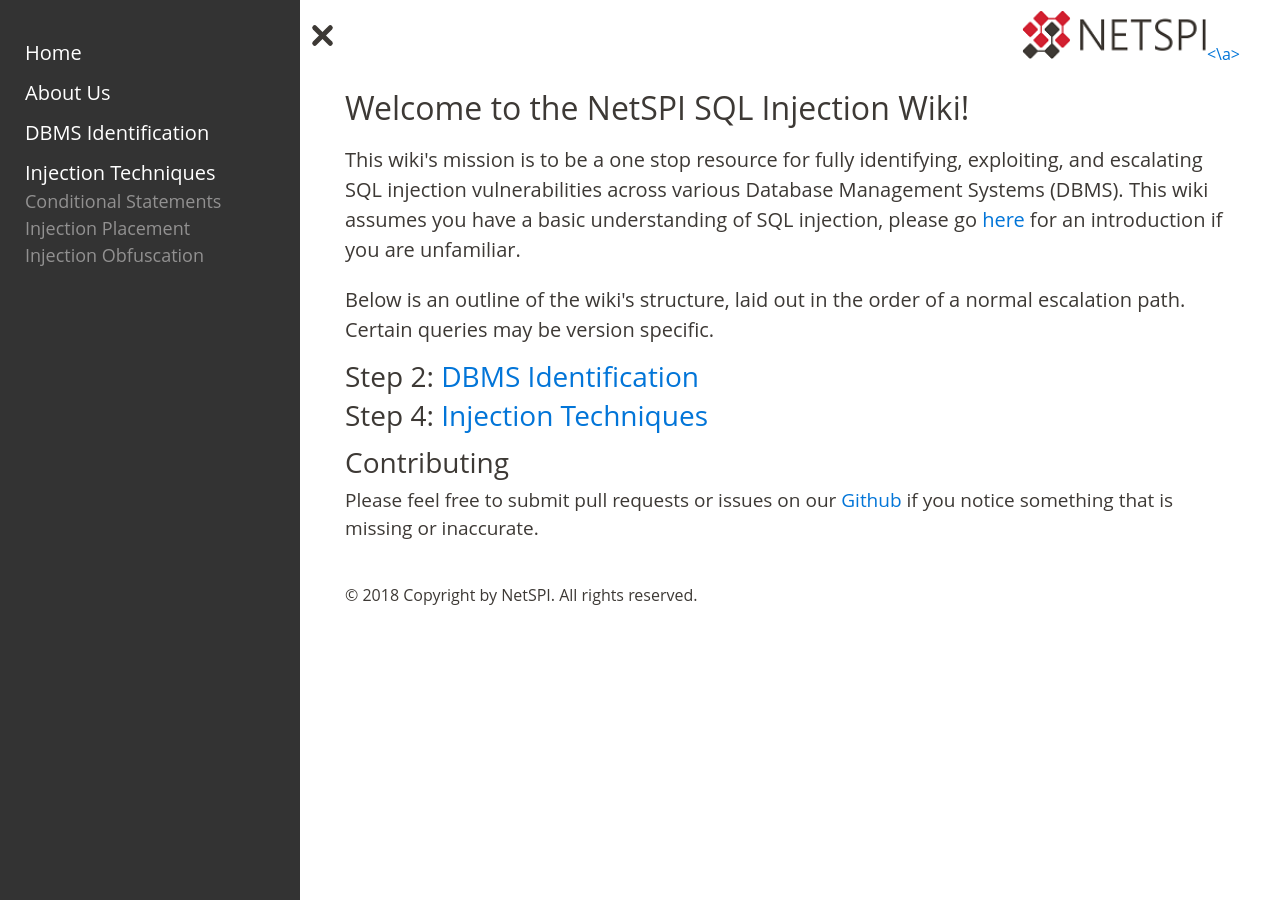
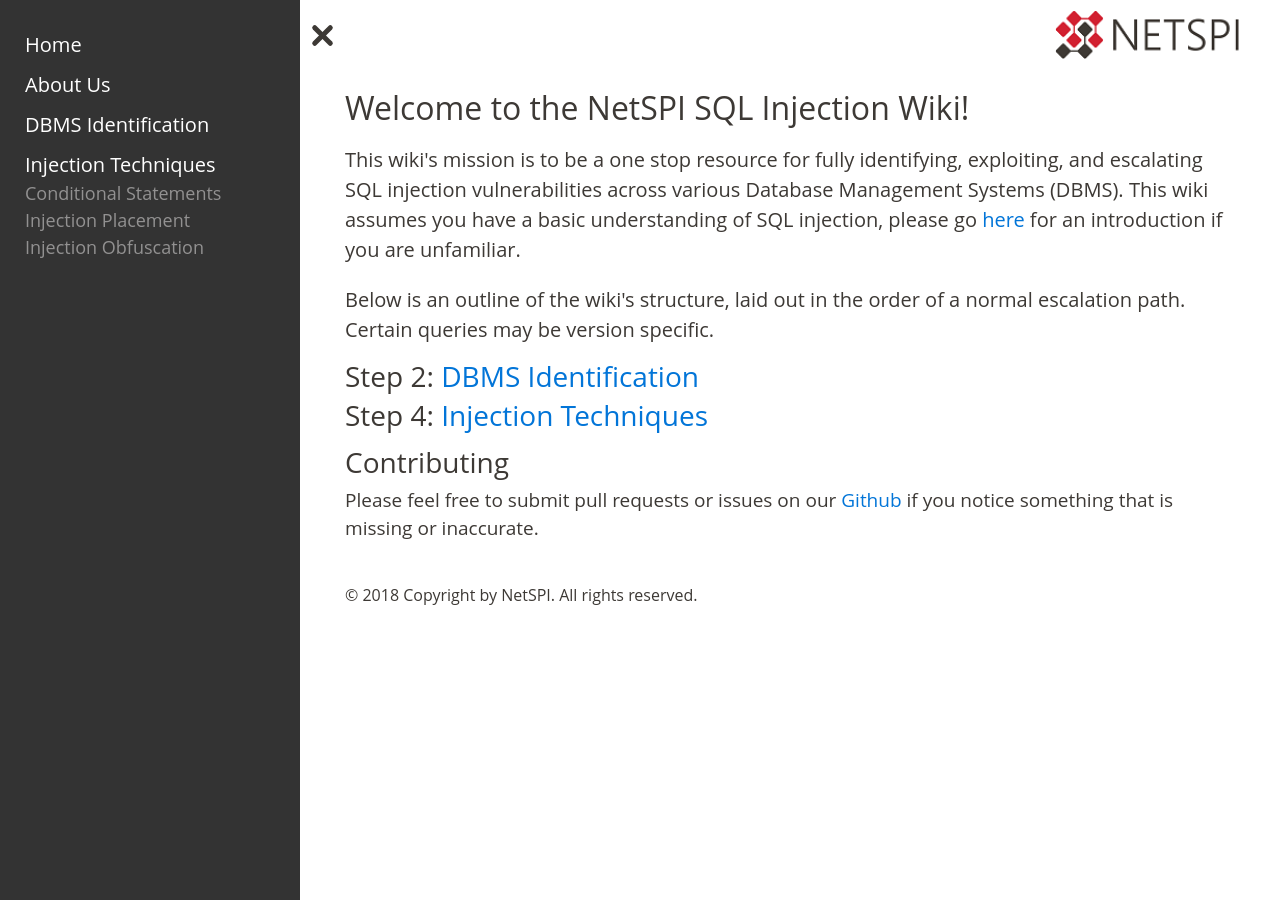
Before and after one commit to NetSPI/WikiJekyllTheme, a Jekyll site: the page built from index.html, in a window 1280 px wide. Built offline with Jekyll 4.4.1, drawn with Linux system fonts in a browser that asks for light colours.

Commit message:
Update default.html

```diff
--- a/_layouts/default.html
+++ b/_layouts/default.html
@@ -58,7 +58,7 @@
         <span></span>
       </div>
       <div id="logoContainer">
-      <a href="https://netspi.com"><img src="{{site.pagebase}}/assets/images/logo.png?{{site.time | date: '%s%N'}}" /><\a><br/>
+      <a href="https://netspi.com"><img src="{{site.pagebase}}/assets/images/logo.png?{{site.time | date: '%s%N'}}" /></a><br/>
       </div>
     </div>
     <div class="n-navbar default">
```
